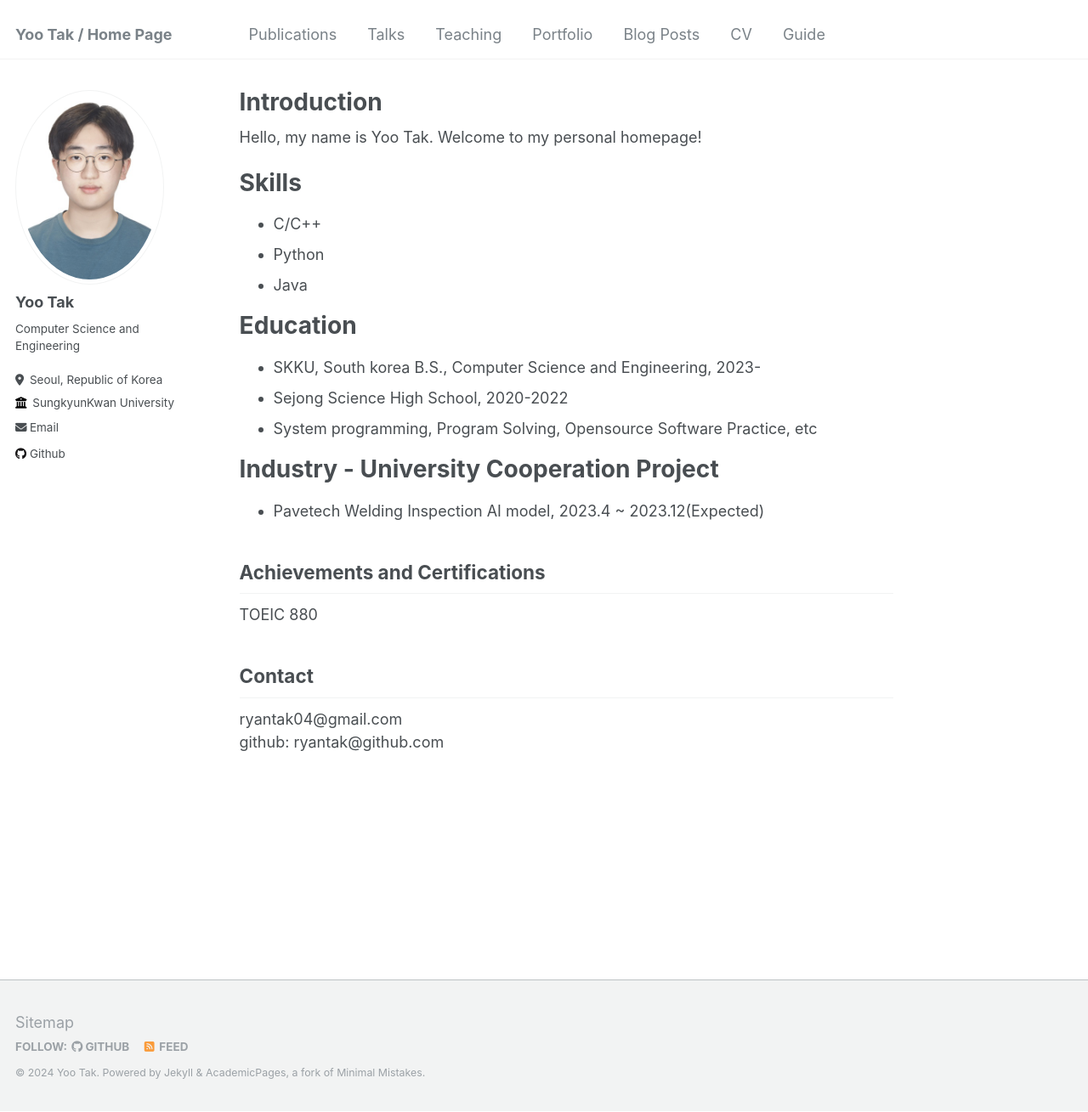
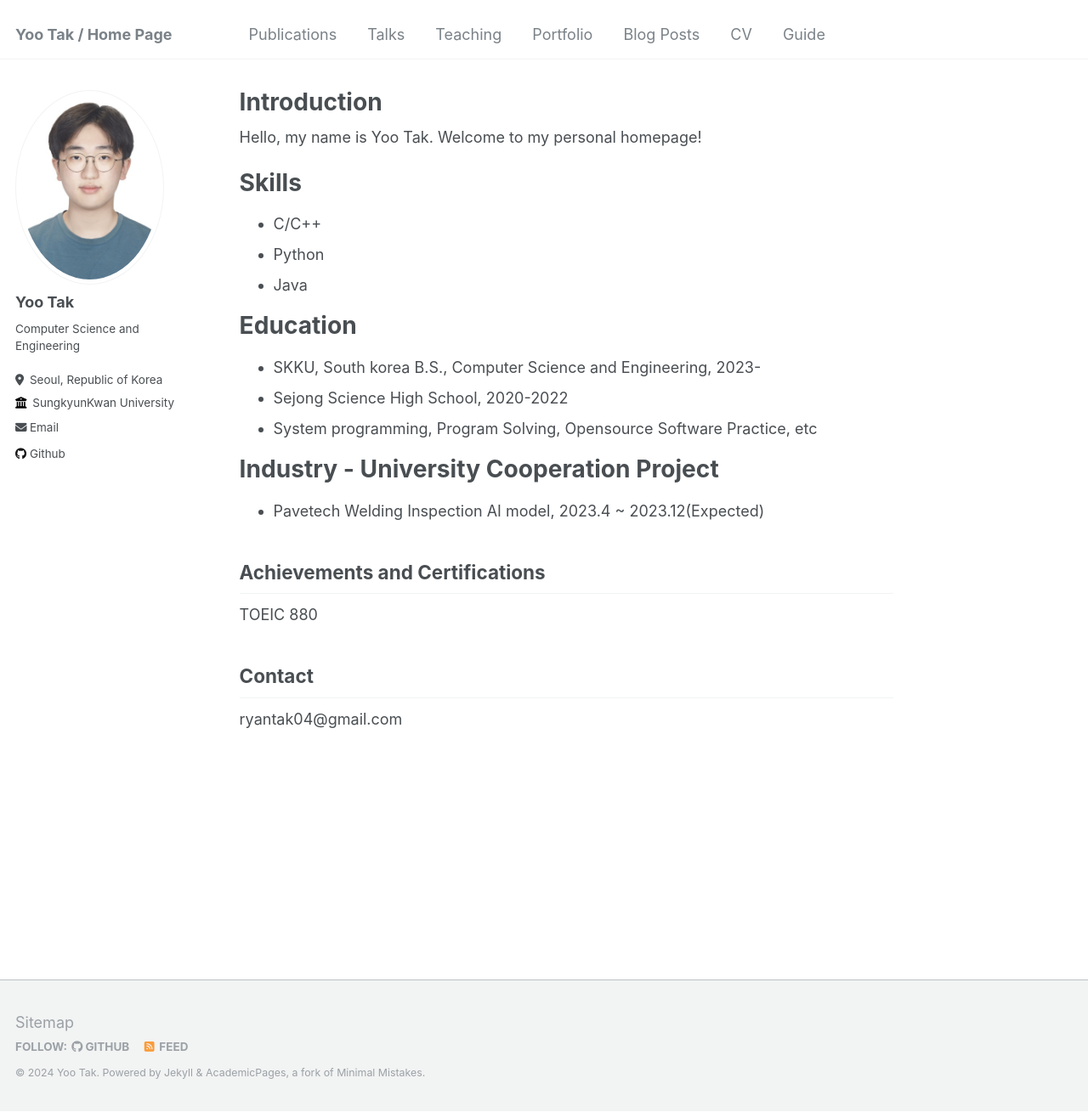
Before and after one commit to ryantak/ryantak.github.io, a Jekyll site: the page built from _pages/about.md, in a window 1280 px wide and 1309 px high. Shown: the whole window at 85% size. Built offline with Jekyll 4.4.1, drawn with Linux system fonts in a browser that asks for light colours.

Commit message:
Update markdown 11

```diff
--- a/_pages/about.md
+++ b/_pages/about.md
@@ -32,5 +32,4 @@ TOEIC 880
 
 Contact
 ------
-ryantak04@gmail.com \
-github: ryantak@github.com
+ryantak04@gmail.com
```
Also changed, not shown: _pages/cv.md (+1 -2 lines).
